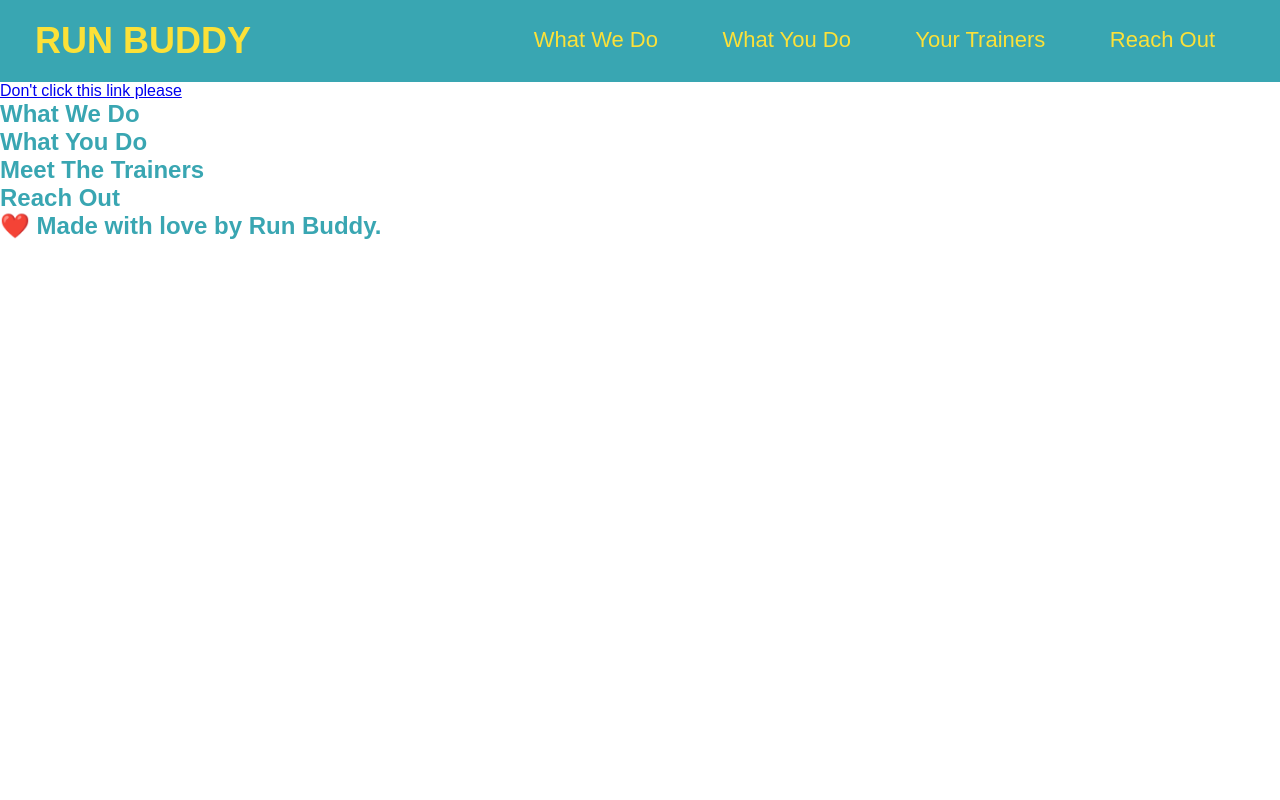
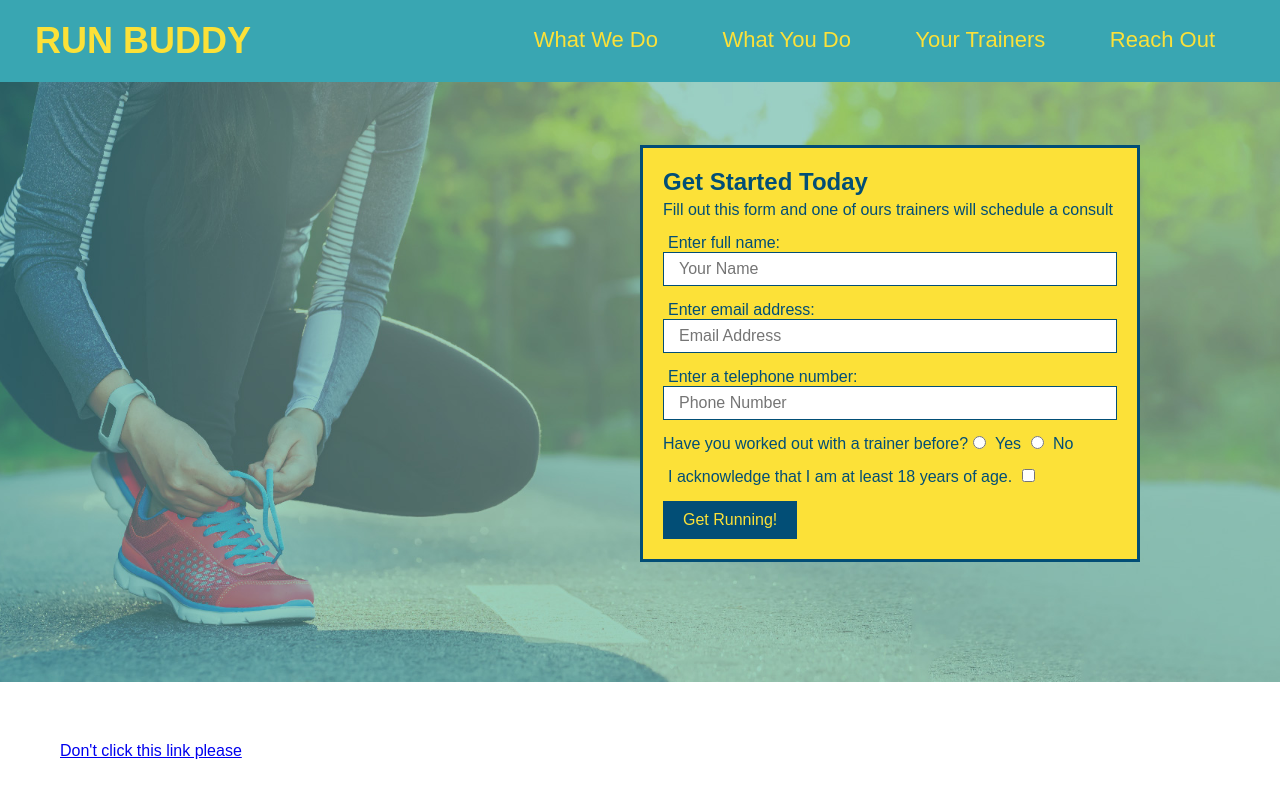
Before and after one commit to Edado94/run-bud, a plain HTML site: page index.html in a window 1280 px wide. Shown: the top 800 px of the page. Drawn offline with Linux system fonts and the light colour scheme.

Commit message:
CSS the hero and the forms

```diff
--- a/assets/css/style.css
+++ b/assets/css/style.css
@@ -1,6 +1,7 @@
 * {
     margin: 0;
     padding: 0;
+    box-sizing: border-box;
 }
 
 body {
@@ -42,3 +43,81 @@ header nav ul li a {
     font-weight: lighter;
     font-size: 22px;
 }
+
+footer {
+    background: #fce138;
+    width: 100%;
+    padding: 40px 35px;
+}
+
+footer h2 {
+    display: inline;
+    color: #024e76;
+    font-size: 30px;
+    margin: 0;
+}
+
+footer div {
+    float: right;
+    line-height: 1.5;
+    text-align: right;
+}
+
+footer a {
+    color: #024e76;
+}
+
+section {
+    padding: 60px;
+}
+
+/* Hero Style Start */
+.hero {
+    background-image: url('../images/hero-bg.jpeg');
+    height: 600px;
+    background-size: cover;
+    background-position: center;
+    position: relative;
+}
+
+.hero-form {
+    color: #024e76;
+    background-color: #fce138;
+    padding: 20px;
+    width: 500px;
+    border: solid 3px #024e76;
+    position: absolute;
+    bottom: 120px;
+    right: 140px;
+}
+.hero-form h3 {
+    margin: 0;
+    font-size: 24px;
+}
+
+.hero-form p {
+    margin: 5px 0 15px 0;
+}
+
+.form-input {
+    border: 1px solid #024e76;
+    display: block;
+    padding: 7px 15px;
+    font-size: 16px;
+    color: #024e76;
+    width: 100%;
+    margin-bottom: 15px;
+}
+
+.hero-form label {
+    margin: 0 5px;
+}
+
+.hero-form button {
+    color: #fce138;
+    background-color: #024e76;
+    border: none;
+    padding: 10px 20px;
+    font-size: 16px;
+}
+/* Hero Style End */
--- a/index.html
+++ b/index.html
@@ -35,8 +35,40 @@
             </nav>
         </header>
 
+        <!-- hero/jumbotron -->
 
-        <!-- hero/jumbotron -->
+        <section class="hero">
+            <div class="hero-form">
+                <h3>Get Started Today</h3>
+                <p>Fill out this form and one of ours trainers will schedule a consult</p>
+                <!-- Add form element -->
+                <form>
+                    <label for="name">Enter full name:</label>
+                    <input type="text" placeholder="Your Name" name="name" id="name" class="form-input" />
+                    <label for="email">Enter email address:</label>
+                    <input type="email" placeholder="Email Address" name="email" id="email" class="form-input" />
+                    <label for="phone">Enter a telephone number:</label>
+                    <input type="tel" placeholder="Phone Number" name="phone" id="phone" class="form-input" />
+                    <p>
+                        Have you worked out with a trainer before?
+                        <input type="radio" name="trainer-confirm" id="trainer-yes"/>
+                        <label for="trainer-yes">Yes</label>
+                        <input type="radio" name="trainer-confirm" id="trainer-no"/>
+                        <label for="trainer-no">No</label>
+                    </p>
+                    <p>
+                        <label for="checkbox">
+                            I acknowledge that I am at least 18 years of age.
+                        </label>
+                        <input type="checkbox" name="age-confirm" id="checkbox"/>
+                    </p>
+                    <button type="submit">
+                        Get Running!
+                    </button>
+                </form>
+            </div>
+        </section>
+
         <section>
             <a href="https://www.youtube.com/watch?v=dQw4w9WgXcQ" title="I told you not to">Don't click this link please</a>
         </section>
@@ -64,6 +96,10 @@
         <!-- footer -->
         <footer>
             <h2>❤️ Made with love by Run Buddy.</h2>
+            <div>
+                <a href="#">Read Our Policy</a><br/>
+                &copy; 2019 Run Buddy, Inc.
+            </div>
         </footer>
 
     </body>
```
Also changed, not shown: assets/images/hero-bg.jpeg (added).
